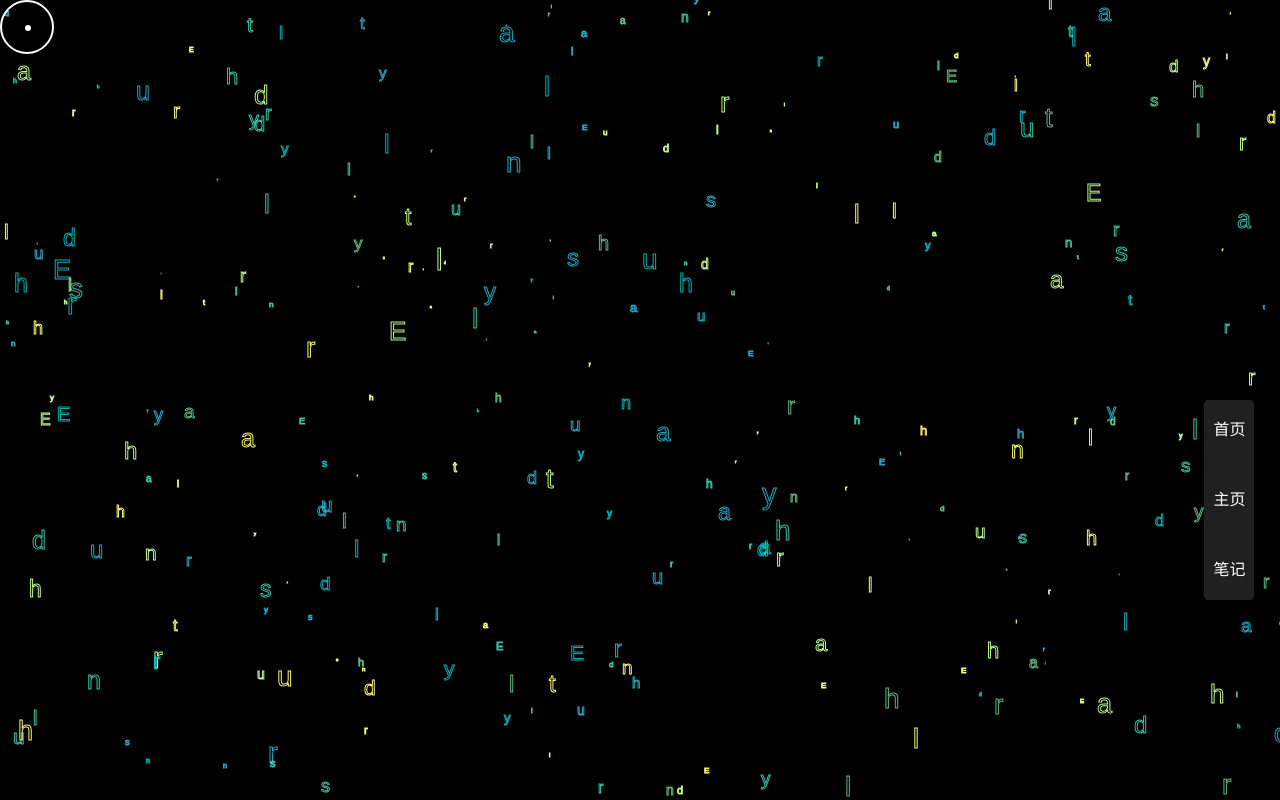
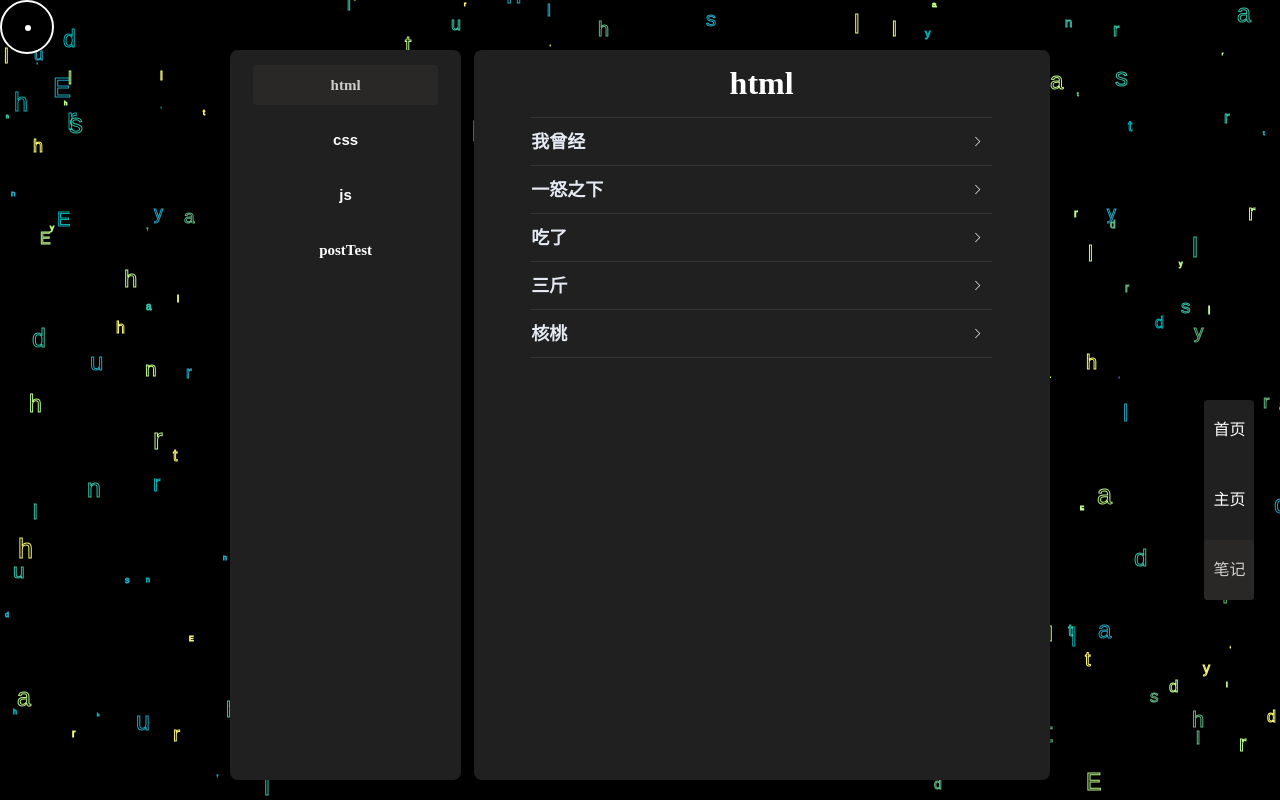
Before and after one commit to Enhydra-lutris-tl/myVueTest, a Vue app: page /IndexNotes/NoteContent/html in a window 1280 px wide. Before the commit this address had no page. Built offline with nearby package versions, Linux system fonts and the light colour scheme; no server answers.

Commit message:
完善笔记项目

```diff
--- a/package.json
+++ b/package.json
@@ -8,8 +8,10 @@
     "lint": "vue-cli-service lint"
   },
   "dependencies": {
+    "axios": "^0.27.2",
     "core-js": "^3.8.3",
     "vue": "^3.2.13",
+    "vue-axios": "^3.4.1",
     "vue-router": "^4.1.1"
   },
   "devDependencies": {
--- a/src/pages/IndexNotes.vue
+++ b/src/pages/IndexNotes.vue
@@ -1,14 +1,13 @@
 <template>
   <div class="back">
     <div class="classNavigation">
-      <router-link to="NoteContent" class="classButton" active-class="active">html</router-link>
+      <router-link to="/IndexNotes/NoteContent/html" class="classButton" active-class="active">html</router-link>
       <button class="classButton">css</button>
       <button class="classButton">js</button>
-      <button class="classButton">vue</button>
+      <router-link to="/IndexNotes/NoteContent/post" class="classButton">postTest</router-link>
     </div>
     <router-view></router-view>
   </div>
-
 
 </template>
 
--- a/src/pages/NoteContent.vue
+++ b/src/pages/NoteContent.vue
@@ -1,28 +1,17 @@
 <template>
     <div class="noteContent">
-      <h1>个人笔记</h1>
+      <h1>{{$route.params.id}}</h1>
 
       <el-collapse accordion style="width: 80%;margin:15px 0 0 10%" >
         <el-collapse-item
-            v-for="htmlNote in htmlNotes" :key="htmlNote.name"
-            :title="htmlNote.title"
-            :name="htmlNote.name"
-            :disabled="htmlNote.disabled"
+            v-for="newData in newDatas" :key="newData.id"
+            :name="newData.id"
         >
-          <div>{{htmlNote.titleText}}</div>
+          <template #title>
+            <div style="font-size: 18px;font-weight: bold">{{newData.name}}</div>
+          </template>
+          <div style="text-align: left">{{newData.body}}</div>
           <hr>
-          <div class="noteImg" v-show="htmlNote.noteImgUrls.length">
-            <h3>图片</h3>
-            <el-image
-                v-for="(noteImgUrl,index) in htmlNote.noteImgUrls" :key="index"
-                style="width: 80px;height: 80px;margin: 15px 10px 15px 10px"
-                :src="noteImgUrl"
-                fit=cover
-                :preview-src-list="htmlNote.noteImgUrls"
-            />
-            <hr>
-          </div>
-
           <div class="noteReply">
             <h3>评论内容</h3>
           </div>
@@ -37,20 +26,42 @@ export default {
   data(){
     return{
       htmlNotes:[
-          {title:'我曾经',name:'1',titleText:'笔记内容',disabled:false,
-            noteImgUrls:[
-                require('@/assets/slideImg1.jpeg'),
-                require('@/assets/slideImg2.jpeg'),
-                require('@/assets/slideImg3.jpeg'),
-            ]
+          {name:'我曾经',id:'1',body:'笔记内容'},
+          {name:'一怒之下',id:'2',body:'笔记内容'},
+          {name:'吃了',id:'3',body:'笔记内容'},
+          {name:'三斤',id:'4',body:'笔记内容'},
+          {name:'核桃',id:'5',body:'笔记内容'},
+      ],
+      postData:[]
+    }
+  },
+  computed:{
+    newDatas(){
+      var a = 0
+      if (this.$route.params.id === 'html'){
+        a = this.htmlNotes
+      }else {
+        a = this.postData
+      }
+      return a
+    }
+  },
+  methods:{
+    getJoke(){
+      this.axios.get(`http://jsonplaceholder.typicode.com/posts/${1}/comments`).then(
+          (response)=>{
+            this.postData = response.data
           },
-          {title:'一怒之下',name:'2',titleText:'笔记内容',disabled:false,noteImgUrls:[]},
-          {title:'吃了',name:'3',titleText:'笔记内容',disabled:false,noteImgUrls:[]},
-          {title:'三斤',name:'4',titleText:'笔记内容',disabled:false,noteImgUrls:[]},
-          {title:'核桃',name:'5',titleText:'笔记内容',disabled:false,noteImgUrls:[]},
-      ],
+          (error)=>{
+            console.log(error)
+          }
+      )
     }
+  },
+  mounted() {
+    this.getJoke()
   }
+
 }
 </script>
 
--- a/src/router/index.js
+++ b/src/router/index.js
@@ -23,11 +23,12 @@ const router = createRouter({
         {
             path:'/IndexNotes',
             component:IndexNotes,
-            redirect:'/NoteContent',
+            redirect:'/IndexNotes/NoteContent/html',
             children:[
                 {
-                    path:'/NoteContent',
-                    component:NoteContent
+                    path:'NoteContent/:id',
+                    // name:'NoteContent',
+                    component:NoteContent,
                 }
             ]
         }
```
Also changed, not shown: src/main.js (+12 -2 lines), 1 other file (tests, documents, lock files or other folders).
